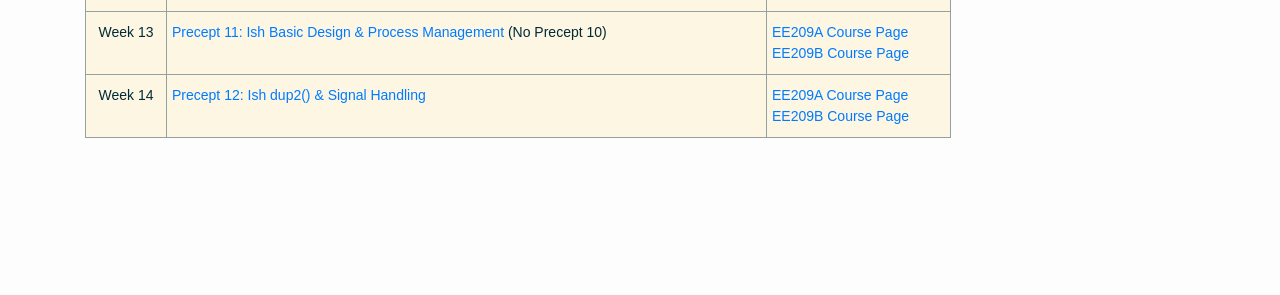
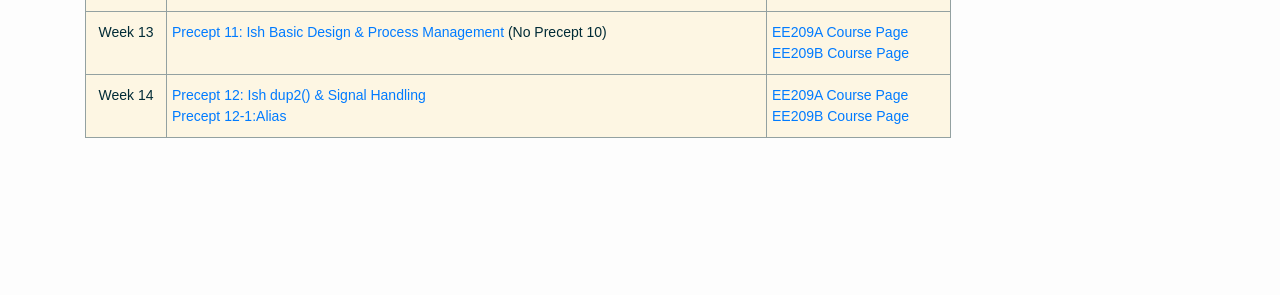
Before and after one commit to ee209-2020-fall/ee209-2020-fall, a Jekyll site: the page built from precepts.md, in a window 1280 px wide. Shown: the part 912-1207 px from the top of the page. Built offline with Jekyll 4.4.1, drawn with Linux system fonts in a browser that asks for light colours.

Commit message:
precept 12-1

```diff
--- a/precepts.md
+++ b/precepts.md
@@ -128,7 +128,8 @@
   <tr>
     <td class="tg-c3ow">Week 14</td>
     <!--<td class="tg-0pky">TBA</td> -->
-    <td class="tg-0pky"><a href="./12/precept_12.zip">Precept 12: Ish dup2() & Signal Handling</a></td>
+    <td class="tg-0pky"><a href="./12/precept_12.zip">Precept 12: Ish dup2() & Signal Handling</a><br>
+    <a href="./12/precept_12-1.pdf">Precept 12-1:Alias</a></td>
     <td class="tg-0pky">
     <a href="http://klms.kaist.ac.kr/course/view.php?id=118849">EE209A Course Page</a><br>
     <a href="http://klms.kaist.ac.kr/course/view.php?id=118850">EE209B Course Page</a></td>
```
Also changed, not shown: 1 other file.
